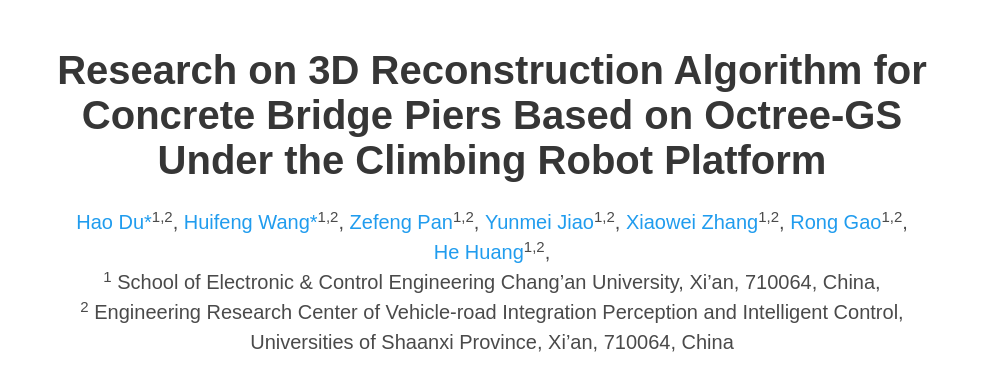
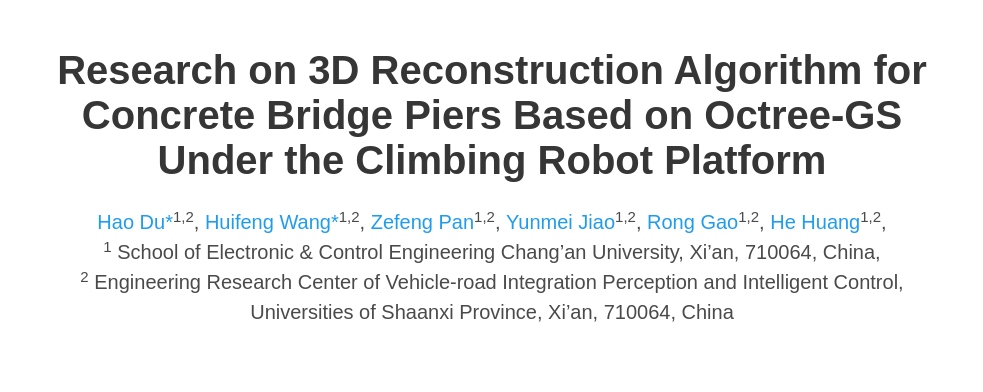
Before and after one commit to DuHao55/3D-Reconstruction-Algorithm-for-Concrete-Bridge-Piers-Based-on-the-Octree-GS-and-a-Climbing-Robot, a plain HTML site: page index.html in a window 1280 px wide. Shown: the top 392 px of the page, without its empty margins (148-1131 px from the left). Drawn offline with nearby package versions, Linux system fonts and the light colour scheme; some icons are missing; a web font is replaced by a local one.

Commit message:
second commit

```diff
--- a/index.html
+++ b/index.html
@@ -139,7 +139,6 @@
             <span class="author-block"><a href="https://orcid.org/0000-0002-0389-7533"> Huifeng Wang*</a><sup>1,2</sup>,</span>
             <span class="author-block"><a href="https://orcid.org/0009-0001-3318-8471"> Zefeng Pan</a><sup>1,2</sup>,</span>
             <span class="author-block"><a href="https://orcid.org/0000-0002-7646-494X"> Yunmei Jiao</a><sup>1,2</sup>,</span>
-            <span class="author-block"><a href="https://orcid.org/0000-0002-5355-597X"> Xiaowei Zhang</a><sup>1,2</sup>,</span>
             <span class="author-block"><a href="https://orcid.org/0000-0002-8296-2224"> Rong Gao</a><sup>1,2</sup>,</span>
             <span class="author-block"><a href="https://orcid.org/0000-0002-7358-2465"> He Huang</a><sup>1,2</sup>,</span>
           </div>
```
